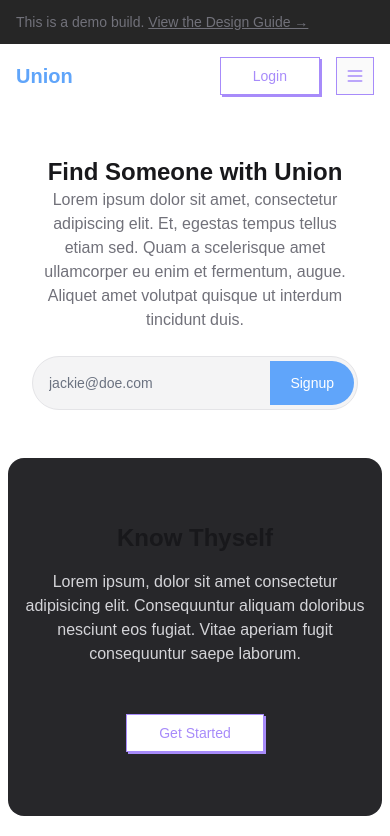
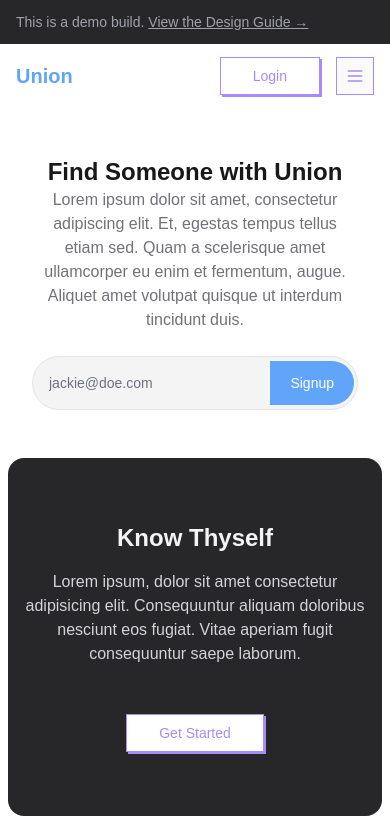
Before and after one commit to dejmedus/union, a Next.js app: page /#pricing in a window 390 px wide. Shown: the top 836 px of the page. Built offline with nearby package versions, Linux system fonts and the light colour scheme; a web font is replaced by a local one.

Commit message:
update styling

```diff
--- a/components/Banner.tsx
+++ b/components/Banner.tsx
@@ -1,9 +1,12 @@
 const Banner = () => {
   return (
-    <div className="relative bg-neutral-800 px-4 py-3 pr-14 text-white">
-      <p className="text-left text-sm font-medium sm:text-center">
+    <div className="relative bg-zinc-800 px-4 py-3 pr-14">
+      <p className="text-left text-sm font-medium sm:text-center text-zinc-400">
         This is a demo build.{" "}
-        <a className="underline hover:translate-x-12" href="/docusaurus-link">
+        <a
+          className="underline hover:translate-x-12 text-zinc-400 hover:text-zinc-300"
+          href="/docusaurus-link"
+        >
           View the Design Guide &rarr;{" "}
         </a>
       </p>
--- a/components/Features.tsx
+++ b/components/Features.tsx
@@ -8,7 +8,9 @@ const Features = () => {
     >
       <div className="mx-auto max-w-screen-xl px-4 py-16 sm:px-6 lg:px-8">
         <div className="mx-auto max-w-lg text-center">
-          <h2 className="text-2xl font-bold sm:text-3xl">Know Thyself</h2>
+          <h2 className="text-2xl font-bold sm:text-3xl text-zinc-100">
+            Know Thyself
+          </h2>
 
           <p className="mt-4 text-zinc-300">
             Lorem ipsum, dolor sit amet consectetur adipisicing elit.
@@ -17,8 +19,8 @@ const Features = () => {
           </p>
         </div>
 
-        {/* <div className="mt-8 grid grid-cols-1 gap-8 md:grid-cols-2 lg:grid-cols-3">
-          <FeatureCard
+        {/* <div className="mt-8 grid grid-cols-1 gap-1 sm:grid-cols-2 md:grid-cols-4"> */}
+        {/* <FeatureCard
             header="Wow"
             body="Lorem ipsum dolor sit amet consectetur adipisicing elit."
           />
@@ -30,7 +32,11 @@ const Features = () => {
             header="Wow"
             body="Lorem ipsum dolor sit amet consectetur adipisicing elit. "
           />
-        </div> */}
+          <FeatureCard
+            header="Wow"
+            body="Lorem ipsum dolor sit amet consectetur adipisicing elit. "
+          /> */}
+        {/* </div> */}
 
         <div className="mt-12 text-center">
           <Button content="Get Started" path="/signup" />
@@ -50,16 +56,18 @@ interface FeatureCardProps {
 function FeatureCard({ header, body }: FeatureCardProps) {
   return (
     <div className="group block h-56">
-      <div className="relative flex h-full items-end rounded-3xl border-4 bg-zinc-50 border-violet-400 text-black p-8 transition group-hover:-translate-x-2 group-hover:-translate-y-2 group-hover:shadow-[8px_8px_0_0_#a78bfa]">
+      <div className="relative flex h-full items-end rounded-lg border-4 bg-white-20 border-zinc-800 p-8 transition group-hover:-translate-x-2 group-hover:-translate-y-2 group-hover:shadow-[8px_8px_0_0_#3b82f6]">
         <div className="lg:group-hover:absolute lg:group-hover:opacity-0">
-          <span className="text-3xl sm:text-4xl" role="img" aria-hidden="true">
-            📆
+          <span className="text-3xl sm:text-6xl" role="img" aria-hidden="true">
+            ✨
           </span>
-          <p className="mt-4 text-xl font-bold sm:text-2xl">{header}</p>
+          <p className="mt-4 text-xl font-bold sm:text-3xl text-zinc-900">
+            {header}
+          </p>
         </div>
 
         <div className="absolute opacity-0 lg:group-hover:relative lg:group-hover:opacity-100">
-          <h3 className="text-2xl font-bold">{header}</h3>
+          <h3 className="text-2xl font-bold text-zinc-900">{header}</h3>
 
           <p className="mt-4 text-lg font-medium leading-relaxed text-black">
             {body}
```
